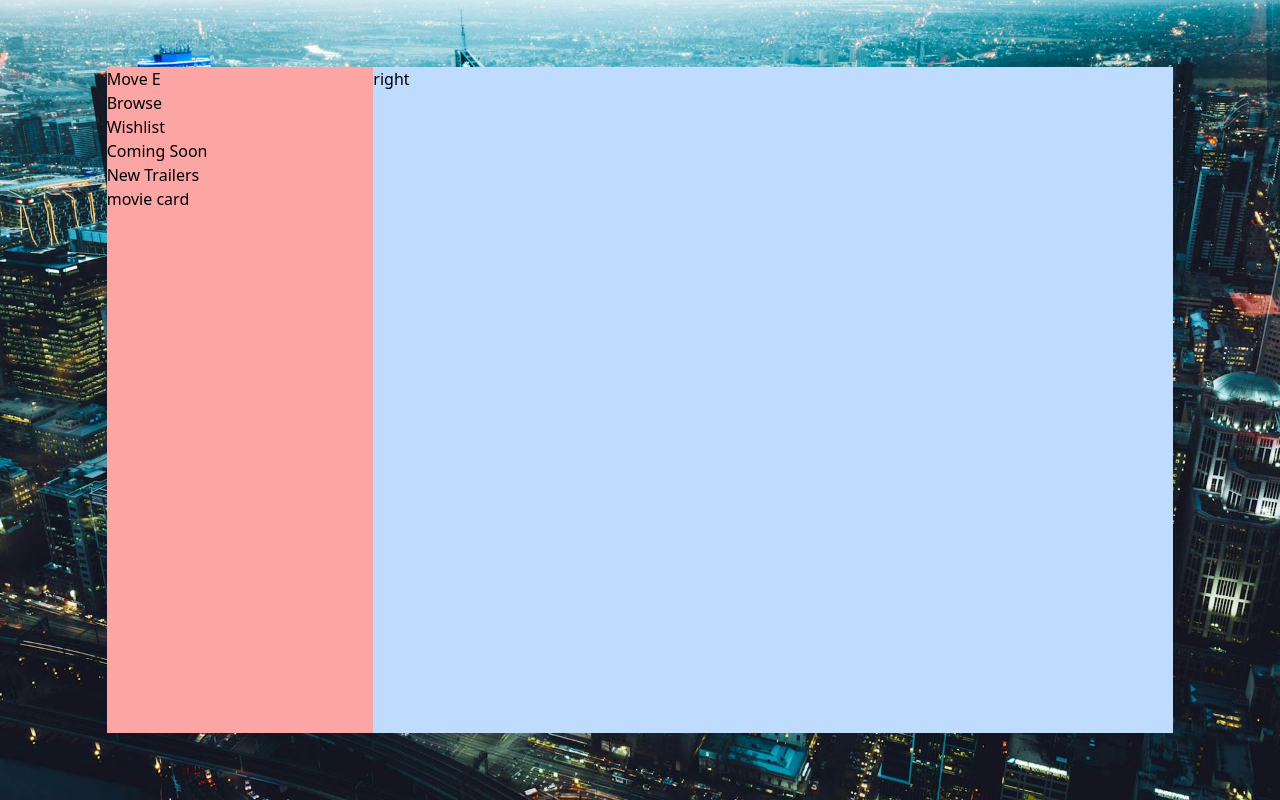
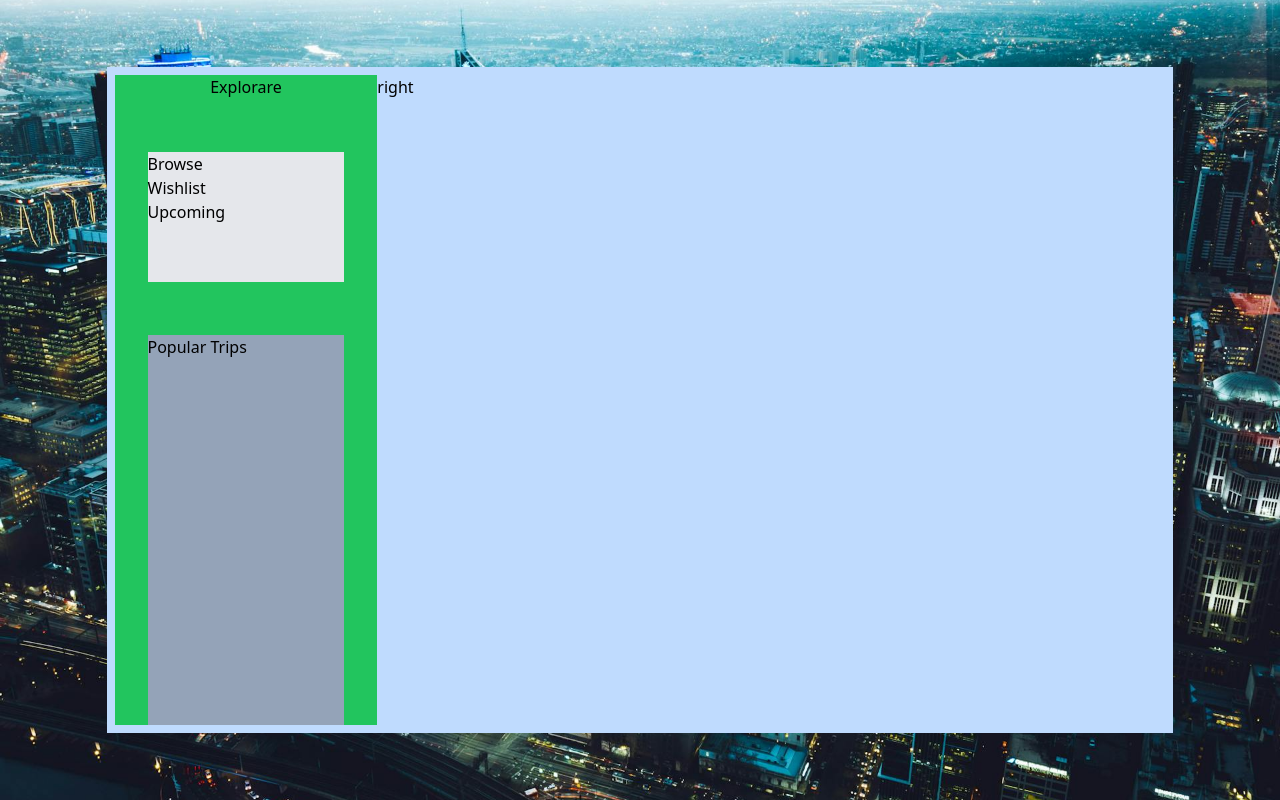
Before and after one commit to kagesite/Netflix-Tailwind, a plain HTML site: page index.html in a window 1280 px wide. Drawn offline with nearby package versions, Linux system fonts and the light colour scheme.

Commit message:
Changed the project from Netflix to a Travel Site. Will use the general design of the netflix reference but will still make it unique

```diff
--- a/index.html
+++ b/index.html
@@ -3,26 +3,27 @@
 <head>
   <meta charset="UTF-8">
   <meta name="viewport" content="width=device-width, initial-scale=1.0">
-  <title>Netflix</title>
+  <title>Travel</title>
   <script src="https://cdn.tailwindcss.com"></script>
 </head>
 <body>
   <div class="bg-[url('./images/background-city.jpg')] bg-cover bg-center h-screen flex justify-center items-center">
-    <div class="backdrop-blur w-10/12 h-5/6 bg-blue-200 flex"> <!-- COMMENT OUT 'bg-blue-200 to see backdrop blue affect'-->
-      <div class="w-1/4 bg-red-300">
-        <h2 >Move E</h2>
-        <div class=""> <!-- NAVBAR LEFT SIDE-->
+    <div class="backdrop-blur w-10/12 h-5/6 bg-blue-200 flex p-2"> <!-- COMMENT OUT 'bg-blue-200 to see backdrop blue affect'-->
+
+      <div class="w-1/4 h-full bg-green-500 flex flex-col justify-between items-center">
+        <h2 class="">Explorare</h2>
+        <div class="w-9/12 h-1/5 bg-gray-200" > <!-- NAVBAR LEFT SIDE-->
           <ul>
             <li><a href="">Browse</a></li>
             <li><a href="">Wishlist</a></li>
-            <li><a href="">Coming Soon</a></li>
+            <li><a href="">Upcoming</a></li>
           </ul>
         </div>
-        <div class=""> <!-- MOVIE LIST LEFT SIDE-->
-          <h3>New Trailers</h3>
-          <div class="">
-            movie card
-          </div>
+
+        <!-- Popular Trips List -->
+        <div class="bg-slate-400 h-3/5 w-9/12">
+          <h3 class="">Popular Trips</h3>
+
         </div>
       </div>
       <div>right</div>
```
